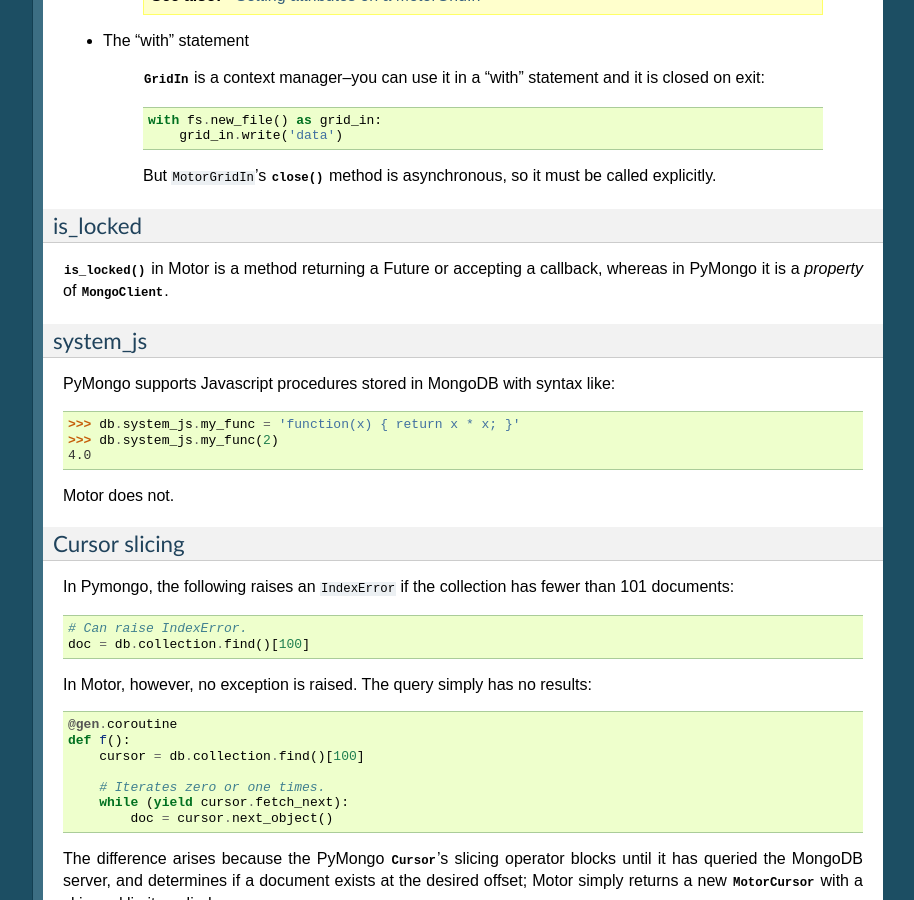
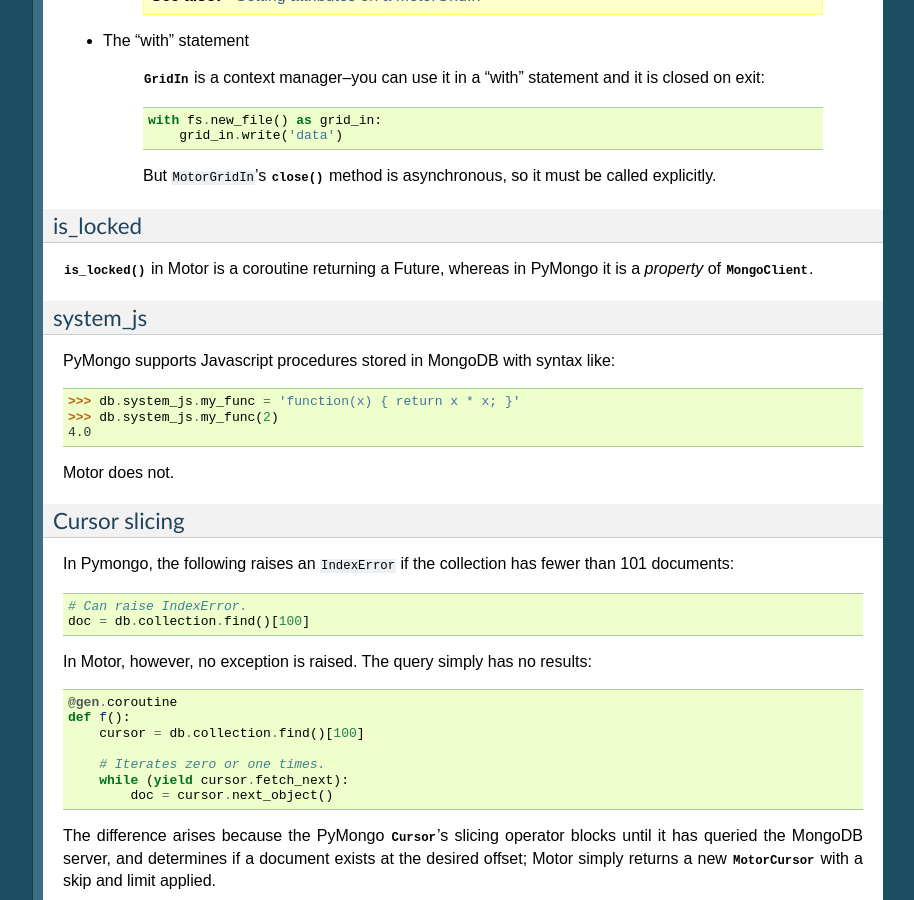
Before and after one commit to mongodb/motor, a Sphinx documentation site: the page built from doc/differences.rst, in a window 1280 px wide and 900 px high, scrolled down 4159 px. Shown: the whole window, without its empty margins (187-1101 px from the left). Built offline with Sphinx 7.4.7, drawn with Linux system fonts in a browser that asks for light colours; pages that are not in the unit, such as notebooks, are missing from menus; the version number is read from the project's files by our own code.

Commit message:
Improve is_locked doc in "differences"

```diff
--- a/doc/differences.rst
+++ b/doc/differences.rst
@@ -296,8 +296,8 @@
 is_locked
 ---------
 
-:meth:`~motor.MotorClient.is_locked` in Motor is a method returning a Future
-or accepting a callback, whereas in PyMongo it is a *property* of
+:meth:`~motor.MotorClient.is_locked` in Motor is a coroutine returning a
+Future, whereas in PyMongo it is a *property* of
 :class:`~pymongo.mongo_client.MongoClient`.
 
 system_js
```
